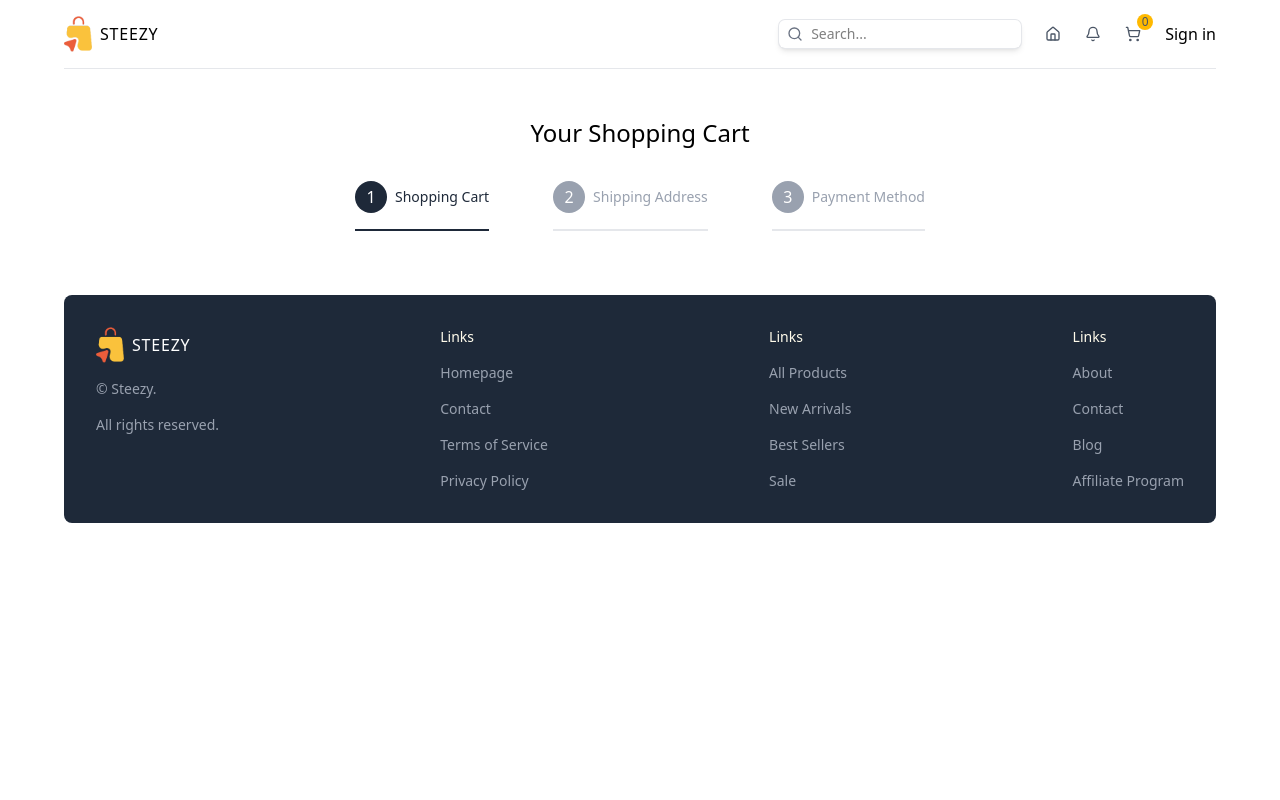
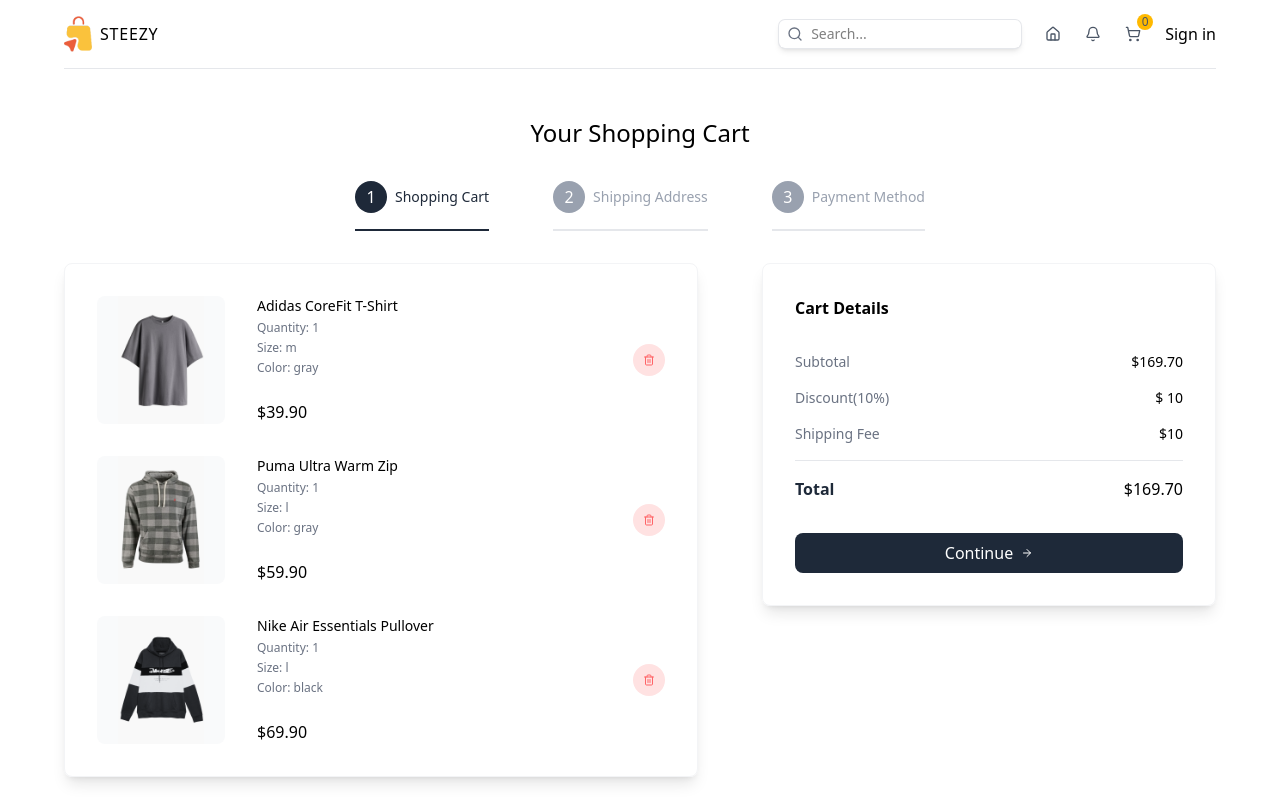
Before and after one commit to tonglongdev/ecom-micro-ui, a Next.js app: page /cart in a window 1280 px wide. Shown: the top 800 px of the page. Built offline with nearby package versions, Linux system fonts and the light colour scheme.

Commit message:
cart items + cart details

```diff
--- a/src/app/cart/page.tsx
+++ b/src/app/cart/page.tsx
@@ -85,11 +85,11 @@
 const CartPage = () => {
   const searchParams = useSearchParams();
   const router = useRouter();
-//   const [shippingForm, setShippingForm] = useState<ShippingFormInputs>();
+    // const [shippingForm, setShippingForm] = useState<ShippingFormInputs>();
 
   const activeStep = parseInt(searchParams.get("step") || "1");
 
-//   const { cart, removeFromCart } = useCartStore();
+  //   const { cart, removeFromCart } = useCartStore();
   return (
     <div className="flex flex-col gap-8 items-center justify-center mt-12">
       {/* TITLE */}
@@ -121,7 +121,109 @@
         ))}
       </div>
       {/* STEPS & DETAILS */}
-
+      <div className="w-full flex flex-col lg:flex-row gap-16">
+        {/* STEPS */}
+        <div className="w-full lg:w-7/12 shadow-lg border-1 border-gray-100 p-8 rounded-lg flex flex-col gap-8">
+          {activeStep === 1 ? (
+            // cart.map((item) => (
+            cartItems.map((item) => (
+              // SINGLE CART ITEM
+              <div
+                className="flex items-center justify-between"
+                key={item.id + item.selectedSize + item.selectedColor}
+              >
+                {/* IMAGE AND DETAILS */}
+                <div className="flex gap-8">
+                  {/* IMAGE */}
+                  <div className="relative w-32 h-32 bg-gray-50 rounded-lg overflow-hidden">
+                    <Image
+                      src={item.images[item.selectedColor]}
+                      alt={item.name}
+                      fill
+                      className="object-contain"
+                    />
+                  </div>
+                  {/* ITEM DETAILS */}
+                  <div className="flex flex-col justify-between">
+                    <div className="flex flex-col gap-1">
+                      <p className="text-sm font-medium">{item.name}</p>
+                      <p className="text-xs text-gray-500">
+                        Quantity: {item.quantity}
+                      </p>
+                      <p className="text-xs text-gray-500">
+                        Size: {item.selectedSize}
+                      </p>
+                      <p className="text-xs text-gray-500">
+                        Color: {item.selectedColor}
+                      </p>
+                    </div>
+                    <p className="font-medium">${item.price.toFixed(2)}</p>
+                  </div>
+                </div>
+                {/* DELETE BUTTON */}
+                <button
+                //   onClick={() => removeFromCart(item)}
+                  className="w-8 h-8 rounded-full bg-red-100 hover:bg-red-200 transition-all duration-300 text-red-400 flex items-center justify-center cursor-pointer"
+                >
+                  <Trash2 className="w-3 h-3" />
+                </button>
+              </div>
+            ))
+        //   ) : activeStep === 2 ? (
+        //     <ShippingForm setShippingForm={setShippingForm} />
+        //   ) : activeStep === 3 && shippingForm ? (
+        //     <PaymentForm />
+          ) : (
+            <p className="text-sm text-gray-500">
+              Please fill in the shipping form to continue.
+            </p>
+          )}
+        </div>
+        {/* DETAILS */}
+        <div className="w-full lg:w-5/12 shadow-lg border-1 border-gray-100 p-8 rounded-lg flex flex-col gap-8 h-max">
+          <h2 className="font-semibold">Cart Details</h2>
+          <div className="flex flex-col gap-4">
+            <div className="flex justify-between text-sm">
+              <p className="text-gray-500">Subtotal</p>
+              <p className="font-medium">
+                $
+                {/* {cart */}
+                {cartItems
+                  .reduce((acc, item) => acc + item.price * item.quantity, 0)
+                  .toFixed(2)}
+              </p>
+            </div>
+            <div className="flex justify-between text-sm">
+              <p className="text-gray-500">Discount(10%)</p>
+              <p className="font-medium">$ 10</p>
+            </div>
+            <div className="flex justify-between text-sm">
+              <p className="text-gray-500">Shipping Fee</p>
+              <p className="font-medium">$10</p>
+            </div>
+            <hr className="border-gray-200" />
+            <div className="flex justify-between">
+              <p className="text-gray-800 font-semibold">Total</p>
+              <p className="font-medium">
+                $
+                {/* {cart */}
+                {cartItems
+                  .reduce((acc, item) => acc + item.price * item.quantity, 0)
+                  .toFixed(2)}
+              </p>
+            </div>
+          </div>
+          {activeStep === 1 && (
+            <button
+              onClick={() => router.push("/cart?step=2", { scroll: false })}
+              className="w-full bg-gray-800 hover:bg-gray-900 transition-all duration-300 text-white p-2 rounded-lg cursor-pointer flex items-center justify-center gap-2"
+            >
+              Continue
+              <ArrowRight className="w-3 h-3" />
+            </button>
+          )}
+        </div>
+      </div>
     </div>
   );
 };
```
